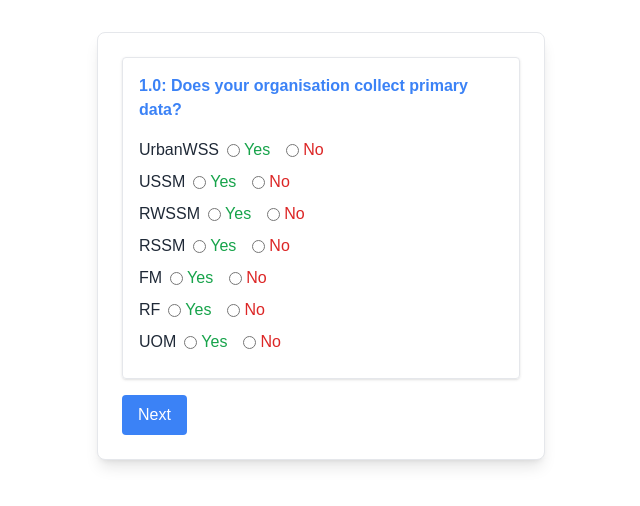
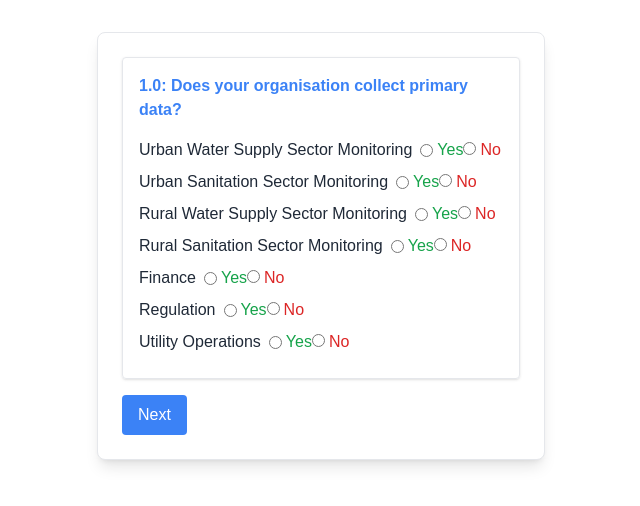
Before and after one commit to alinafe98alhaji/esawasJavascript, a Next.js app: page /dataopenessandflow in a window 1280 px wide. Shown: the top 506 px of the page, without its empty margins (319-959 px from the left). Built offline with nearby package versions, Linux system fonts and the light colour scheme.

Commit message:
more styling

```diff
--- a/app/dataopenessandflow/page.tsx
+++ b/app/dataopenessandflow/page.tsx
@@ -731,6 +731,19 @@ const SurveyPage = () => {
     UOM: null,
   });
 
+  type AreaNames = 'UrbanWSS' | 'USSM' | 'RWSSM' | 'RSSM' | 'FM' | 'RF' | 'UOM';
+
+  const areaFullNames: Record<AreaNames, string> = {
+    UrbanWSS: "Urban Water Supply Sector Monitoring",
+    USSM: "Urban Sanitation Sector Monitoring",
+    RWSSM: "Rural Water Supply Sector Monitoring",
+    RSSM: "Rural Sanitation Sector Monitoring",
+    FM: "Finance",
+    RF: "Regulation",
+    UOM: "Utility Operations",
+  };
+
+
 const optionsForQuestion1aii = [
   "1. Poorly defined and inconsistently used, causing fragmented data practices.",
   "2. Some definition and use, but still uneven and not well-aligned with strategies.",
@@ -757,12 +770,10 @@ const optionsForQuestion1aiv = [
 
 // Use these labels for each question
 
-  const [yesAreas1ai, setYesAreas1ai] = useState<string[]>([]);
-  const [noAreas1ai, setNoAreas1ai] = useState<string[]>([]);
-  const [activeAreas, setActiveAreas] = useState<string[]>(Object.keys(responses));
-
-  const [yesAreas1aii, setYesAreas1aii] = useState<string[]>([]);
-  const [finalAreas1aiii, setFinalAreas1aiii] = useState<string[]>([]);
+  const [yesAreas1ai, setYesAreas1ai] = useState<AreaNames[]>([]);
+  const [noAreas1ai, setNoAreas1ai] = useState<AreaNames[]>([]);
+  const [activeAreas, setActiveAreas] = useState<AreaNames[]>(Object.keys(responses) as AreaNames[]);
+  const [finalAreas1aiii, setFinalAreas1aiii] = useState<AreaNames[]>([]);
 
   const questions = [
     { id: '1', text: '1.0: Does your organisation collect primary data?' },
@@ -875,10 +886,40 @@ const optionsForQuestion1aiv = [
     //   ))
     // );
 
-    const renderYesNoRadios = (areas: string[]) => (
+    // const renderYesNoRadios = (areas: string[]) => (
+    //   areas.map((area) => (
+    //     <div key={area} className="flex items-center mb-2">
+    //       <label className="text-gray-800 mr-2">{area}</label>
+    //       <div className="flex items-center">
+    //         <input
+    //           type="radio"
+    //           name={`yesno-${area}`}
+    //           value="yes"
+    //           checked={responses[area as keyof typeof responses] === true}
+    //           onChange={() => handleYesNoChange(area, true)}
+    //           className="mr-1 text-green-500 border-gray-300 focus:ring-green-500" // Style for Yes option
+    //         />
+    //         <span className="text-green-600">Yes</span>
+    //       </div>
+    //       <div className="flex items-center ml-4">
+    //         <input
+    //           type="radio"
+    //           name={`yesno-${area}`}
+    //           value="no"
+    //           checked={responses[area as keyof typeof responses] === false}
+    //           onChange={() => handleYesNoChange(area, false)}
+    //           className="mr-1 text-red-500 border-gray-300 focus:ring-red-500" // Style for No option
+    //         />
+    //         <span className="text-red-600">No</span>
+    //       </div>
+    //     </div>
+    //   ))
+    // );
+
+    const renderYesNoRadios = (areas: AreaNames[]) => (
       areas.map((area) => (
         <div key={area} className="flex items-center mb-2">
-          <label className="text-gray-800 mr-2">{area}</label>
+          <label className="text-gray-800 mr-2">{areaFullNames[area]}</label> {/* No more error */}
           <div className="flex items-center">
             <input
             type="radio"
@@ -890,7 +931,7 @@ const optionsForQuestion1aiv = [
           />
           <span className="text-green-600">Yes</span>
           </div>
-          <div className="flex items-center ml-4">
+          <div>
             <input
             type="radio"
             name={`yesno-${area}`}
@@ -901,10 +942,10 @@ const optionsForQuestion1aiv = [
           />
           <span className="text-red-600">No</span>
           </div>
+
         </div>
       ))
     );
-
 
     // const renderFiveOptionRadios = (areas: string[]) => (
     //   areas.map((area) => (
@@ -952,7 +993,7 @@ const optionsForQuestion1aiv = [
 
     switch (currentQuestion.id) {
       case '1':
-        return <div className="p-4 border rounded shadow"><h3 className="text-blue-500 font-bold mb-4">{currentQuestion.text}</h3>{renderYesNoRadios(Object.keys(responses))}</div>;
+        return <div className="p-4 border rounded shadow"><h3 className="text-blue-500 font-bold mb-4">{currentQuestion.text}</h3>{renderYesNoRadios(Object.keys(responses)as AreaNames[])}</div>;
       case '1a':
         return <div className="p-4 border rounded shadow"><h3 className="text-blue-500 font-bold mb-4">{currentQuestion.text}</h3>{renderYesNoRadios(activeAreas)}</div>;
       case '1ai':
```
Lines whose indentation alone changed are shown as unchanged.
